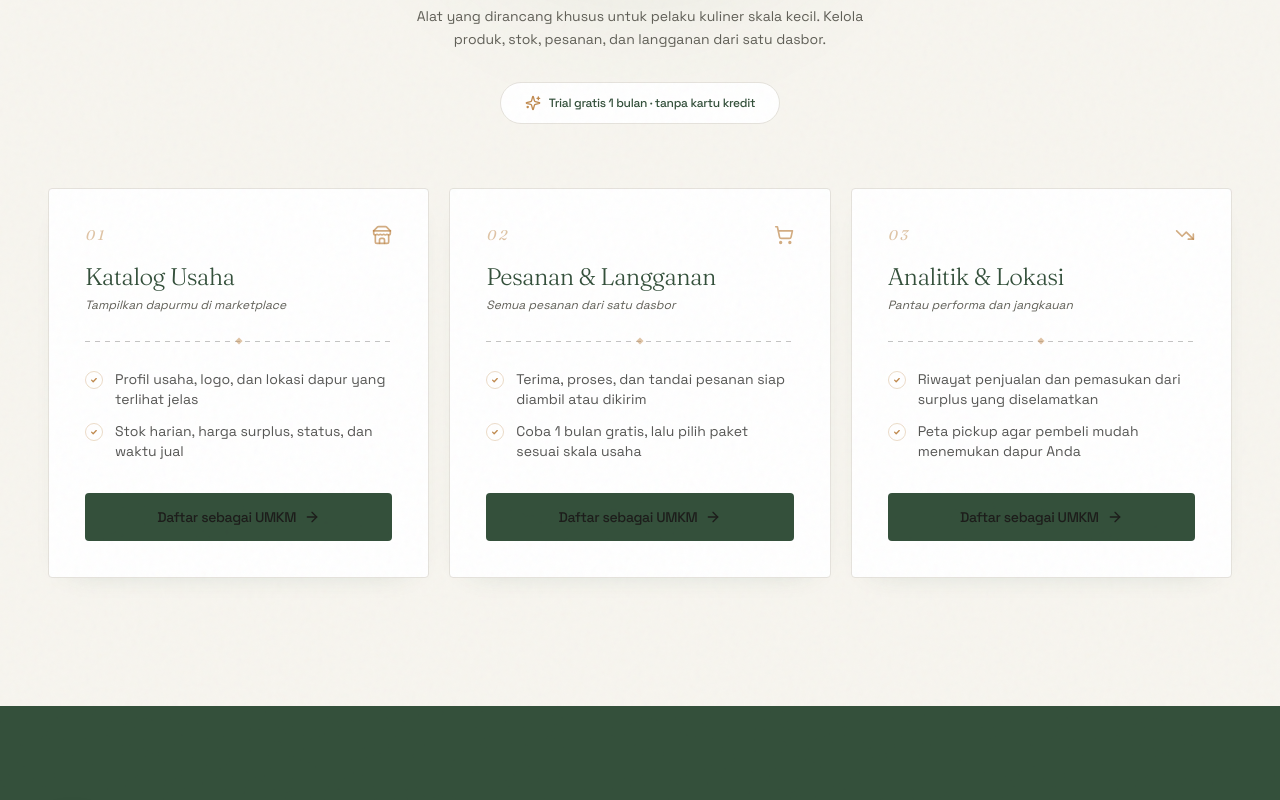
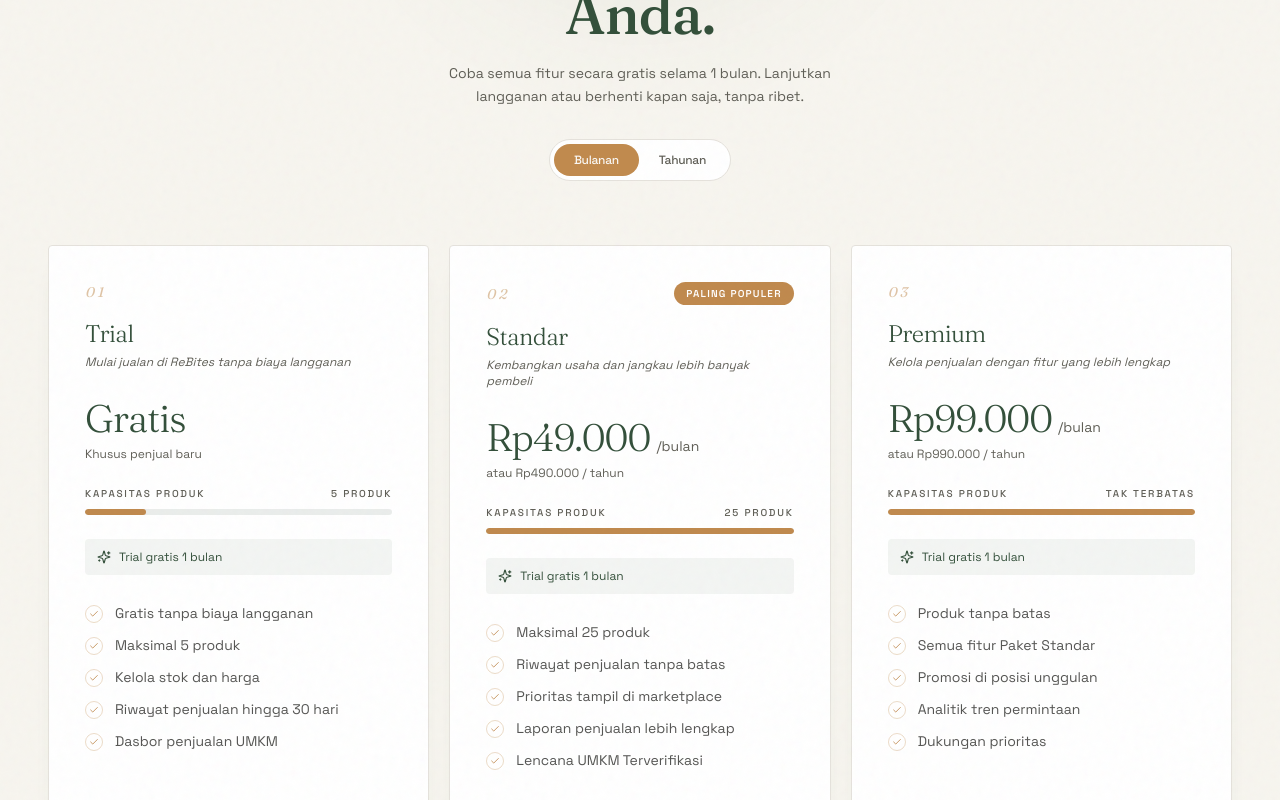
Before and after one commit to kayy-eci/Rebitesss, a Next.js app: page /homePage in a window 1280 px wide. Shown: the part 5140-5940 px from the top of the page. Built offline with nearby package versions, Linux system fonts and the light colour scheme; grey boxes are pictures that could not be loaded.

Commit message:
ubah card langganan homepage

```diff
--- a/app/homePage/page.tsx
+++ b/app/homePage/page.tsx
@@ -1,3 +1,8 @@
+"use client";
+
+import { useState } from "react";
+import { AnimatePresence, motion } from "framer-motion";
+
 import { Navbar } from "@/app/components/Navbar";
 import { Hero } from "@/app/components/Hero";
 import { ExploreSection } from "@/app/components/ExploreSection";
@@ -6,59 +11,81 @@ import { VendorSection } from "@/app/components/VendorSection";
 import { SiteFooter } from "@/app/components/Footer";
 import { Reveal } from "@/app/components/reveal";
 import { MagneticButton } from "@/app/components/magnetic-button";
+
 import {
   ArrowRight,
-  ShoppingCart,
+  Check,
   Sparkles,
-  Store,
-  TrendingDown,
-  type LucideIcon,
 } from "lucide-react";
 
-const UMKM_GROUPS: {
-  icon: LucideIcon;
-  title: string;
-  tagline: string;
-  features: string[];
-}[] = [
+const PLANS = [
   {
-    icon: Store,
-    title: "Katalog Usaha",
-    tagline: "Tampilkan dapurmu di marketplace",
+    name: "Trial",
+    tagline: "Mulai jualan di ReBites tanpa biaya langganan",
+    monthly: 0,
+    yearly: 0,
     features: [
-      "Profil usaha, logo, dan lokasi dapur yang terlihat jelas",
-      "Stok harian, harga surplus, status, dan waktu jual",
+      "Gratis tanpa biaya langganan",
+      "Maksimal 5 produk",
+      "Kelola stok dan harga",
+      "Riwayat penjualan hingga 30 hari",
+      "Dasbor penjualan UMKM",
     ],
+    capacity: 5,
+    popular: false,
+    cta: "Mulai Gratis",
   },
   {
-    icon: ShoppingCart,
-    title: "Pesanan & Langganan",
-    tagline: "Semua pesanan dari satu dasbor",
+    name: "Standar",
+    tagline: "Kembangkan usaha dan jangkau lebih banyak pembeli",
+    monthly: 49000,
+    yearly: 490000,
     features: [
-      "Terima, proses, dan tandai pesanan siap diambil atau dikirim",
-      "Coba 1 bulan gratis, lalu pilih paket sesuai skala usaha",
+      "Maksimal 25 produk",
+      "Riwayat penjualan tanpa batas",
+      "Prioritas tampil di marketplace",
+      "Laporan penjualan lebih lengkap",
+      "Lencana UMKM Terverifikasi",
     ],
+    capacity: 25,
+    popular: true,
+    cta: "Pilih Paket",
   },
   {
-    icon: TrendingDown,
-    title: "Analitik & Lokasi",
-    tagline: "Pantau performa dan jangkauan",
+    name: "Premium",
+    tagline: "Kelola penjualan dengan fitur yang lebih lengkap",
+    monthly: 99000,
+    yearly: 990000,
     features: [
-      "Riwayat penjualan dan pemasukan dari surplus yang diselamatkan",
-      "Peta pickup agar pembeli mudah menemukan dapur Anda",
+      "Produk tanpa batas",
+      "Semua fitur Paket Standar",
+      "Promosi di posisi unggulan",
+      "Analitik tren permintaan",
+      "Dukungan prioritas",
     ],
+    capacity: Infinity,
+    popular: false,
+    cta: "Pilih Paket",
   },
 ];
 
 export default function HomePage() {
+  const [billing, setBilling] = useState<"monthly" | "yearly">("monthly");
+
   return (
     <div>
       <Navbar />
+
       <main className="bg-cream-50">
         <Hero />
+
         <ExploreSection />
+
         <UrgentDealsSection />
+
         <VendorSection />
+
+        {/* ── LANGGANAN / PAKET UMKM ───────────────────────────── */}
         <section
           id="umkm"
           className="grain-overlay relative overflow-hidden bg-cream py-24 lg:py-32"
@@ -71,109 +98,268 @@ export default function HomePage() {
             <div className="mx-auto max-w-3xl text-center">
               <Reveal delay={0.1}>
                 <h2 className="mt-6 font-display text-[clamp(2rem,4.5vw,3.5rem)] font-medium leading-[1.02] tracking-[-0.02em] text-primary">
-                  Kelola surplus, <span>tambah pemasukan.</span>
+                  Pilih paket yang <span>sesuai</span> dengan kebutuhan usaha
+                  Anda.
                 </h2>
               </Reveal>
 
               <Reveal delay={0.15}>
                 <p className="mx-auto mt-5 max-w-md font-sans text-sm leading-relaxed text-muted-foreground">
-                  Alat yang dirancang khusus untuk pelaku kuliner skala kecil.
-                  Kelola produk, stok, pesanan, dan langganan dari satu dasbor.
+                  Coba semua fitur secara gratis selama 1 bulan. Lanjutkan
+                  langganan atau berhenti kapan saja, tanpa ribet.
                 </p>
               </Reveal>
 
+              {/* Billing toggle */}
               <Reveal delay={0.2}>
                 <div className="mt-8 flex justify-center">
-                  <div className="inline-flex items-center gap-2 rounded-full border border-border bg-white px-6 py-3">
-                    <Sparkles className="h-4 w-4 text-caramel" />
-                    <span className="font-sans text-xs font-medium tracking-tight text-primary">
-                      Trial gratis 1 bulan · tanpa kartu kredit
+                  <div className="relative inline-flex items-center rounded-full border border-border bg-white p-1">
+                    {[
+                      {
+                        key: "monthly",
+                        label: "Bulanan",
+                      },
+                      {
+                        key: "yearly",
+                        label: "Tahunan",
+                      },
+                    ].map((mode) => {
+                      const active = billing === mode.key;
+
+                      return (
+                        <button
+                          key={mode.key}
+                          type="button"
+                          onClick={() =>
+                            setBilling(
+                              mode.key as "monthly" | "yearly"
+                            )
+                          }
+                          className={`relative z-10 flex items-center gap-2 rounded-full px-5 py-2 font-sans text-xs font-medium tracking-tight transition-colors duration-300 ${
+                            active
+                              ? "text-primary-foreground"
+                              : "text-muted-foreground hover:text-caramel"
+                          }`}
+                        >
+                          {active && (
+                            <motion.span
+                              layoutId="billing-pill"
+                              className="absolute inset-0 rounded-full bg-caramel"
+                              transition={{
+                                type: "spring",
+                                stiffness: 320,
+                                damping: 28,
+                              }}
+                            />
+                          )}
+
+                          <span className="relative z-10">
+                            {mode.label}
                           </span>
+                        </button>
+                      );
+                    })}
                   </div>
                 </div>
               </Reveal>
             </div>
 
-            {/* Fitur UMKM */}
+            {/* Pricing cards */}
             <div className="mt-14 grid gap-5 lg:mt-16 lg:grid-cols-3">
-              {UMKM_GROUPS.map((group, i) => (
-                <Reveal key={group.title} delay={i * 0.1} className="h-full">
-                  <div className="relative flex h-full flex-col overflow-hidden rounded-[var(--radius)] border border-border bg-background p-8 shadow-[0_10px_30px_-24px_rgba(34,81,56,0.3)] transition-all duration-300 hover:-translate-y-1 hover:border-caramel/40 lg:p-9">
+              {PLANS.map((plan, i) => {
+                const yearlyMode = billing === "yearly";
+
+                const priceLabel =
+                  plan.monthly === 0
+                    ? "Gratis"
+                    : `Rp${(
+                        yearlyMode ? plan.yearly : plan.monthly
+                      ).toLocaleString("id-ID")}`;
+
+                const priceSuffix =
+                  plan.monthly === 0
+                    ? ""
+                    : yearlyMode
+                      ? "/tahun"
+                      : "/bulan";
+
+                const subLine =
+                  plan.monthly === 0
+                    ? "Khusus penjual baru"
+                    : yearlyMode
+                      ? `Hemat 2 bulan · setara Rp${Math.round(
+                          plan.yearly / 12
+                        ).toLocaleString("id-ID")} / bulan`
+                      : `atau Rp${plan.yearly.toLocaleString(
+                          "id-ID"
+                        )} / tahun`;
+
+                const capacityPct =
+                  plan.capacity === Infinity
+                    ? 100
+                    : Math.max(
+                        12,
+                        (plan.capacity / 25) * 100
+                      );
+
+                return (
+                  <Reveal
+                    key={plan.name}
+                    delay={i * 0.1}
+                    className="h-full"
+                  >
+                    <div className="group relative flex h-full flex-col overflow-hidden rounded-[var(--radius)] border border-border bg-background p-8 shadow-[0_10px_30px_-24px_rgba(34,81,56,0.3)] transition-all duration-300 hover:-translate-y-1 hover:border-caramel/40 lg:p-9">
+                      {/* Number */}
                       <div className="relative flex items-center justify-between">
                         <span className="font-display text-sm italic tracking-[0.2em] text-caramel/50">
                           0{i + 1}
                         </span>
-                      <group.icon className="h-5 w-5 text-caramel/70" />
+
+                        {plan.popular && (
+                          <span className="rounded-full bg-caramel px-3 py-1 font-sans text-[10px] font-semibold uppercase tracking-[0.12em] text-white">
+                            Paling populer
+                          </span>
+                        )}
                       </div>
 
+                      {/* Name */}
                       <h3 className="mt-4 font-display text-2xl font-light tracking-tight text-primary">
-                      {group.title}
+                        {plan.name}
                       </h3>
 
+                      {/* Tagline */}
                       <p className="mt-1 font-sans text-xs italic text-muted-foreground">
-                      {group.tagline}
+                        {plan.tagline}
                       </p>
 
-                    <div className="relative mt-7 flex-1 pt-7 text-foreground/75">
-                      <span
-                        aria-hidden
-                        className="absolute inset-x-0 top-0 h-px"
-                        style={{
-                          background:
-                            "repeating-linear-gradient(90deg, currentColor 0 5px, transparent 5px 10px)",
-                          opacity: 0.35,
+                      {/* Price */}
+                      <div className="mt-6 flex items-baseline gap-1.5 text-primary">
+                        <div className="relative h-[3rem] overflow-hidden">
+                          <AnimatePresence
+                            mode="wait"
+                            initial={false}
+                          >
+                            <motion.span
+                              key={priceLabel}
+                              initial={{
+                                opacity: 0,
+                                y: 16,
                               }}
+                              animate={{
+                                opacity: 1,
+                                y: 0,
+                              }}
+                              exit={{
+                                opacity: 0,
+                                y: -16,
+                              }}
+                              transition={{
+                                duration: 0.3,
+                                ease: [
+                                  0.22,
+                                  1,
+                                  0.36,
+                                  1,
+                                ],
+                              }}
+                              className="block font-display text-[clamp(2.4rem,3vw,3rem)] font-light leading-[3rem] tracking-tight tabular-nums"
+                            >
+                              {priceLabel}
+                            </motion.span>
+                          </AnimatePresence>
+                        </div>
+
+                        {priceSuffix && (
+                          <span className="font-sans text-sm text-muted-foreground">
+                            {priceSuffix}
+                          </span>
+                        )}
+                      </div>
+
+                      {/* Annual information */}
+                      <p className="mt-1 font-sans text-xs text-muted-foreground">
+                        {subLine}
+                      </p>
+
+                      {/* Capacity */}
+                      <div className="mt-6">
+                        <div className="flex items-center justify-between font-sans text-[10px] font-medium uppercase tracking-[0.18em] text-muted-foreground">
+                          <span>Kapasitas produk</span>
+
+                          <span>
+                            {plan.capacity === Infinity
+                              ? "Tak terbatas"
+                              : `${plan.capacity} produk`}
+                          </span>
+                        </div>
+
+                        <div className="mt-2 h-1.5 overflow-hidden rounded-full bg-primary/10">
+                          <motion.div
+                            initial={{ width: 0 }}
+                            whileInView={{
+                              width: `${capacityPct}%`,
+                            }}
+                            viewport={{
+                              once: true,
+                              amount: 0.8,
+                            }}
+                            transition={{
+                              duration: 0.8,
+                              delay: i * 0.1,
+                              ease: [0.22, 1, 0.36, 1],
+                            }}
+                            className="h-full rounded-full bg-caramel"
                           />
-                      <span
-                        aria-hidden
-                        className="absolute left-1/2 top-0 h-[5px] w-[5px] -translate-x-1/2 -translate-y-1/2 rotate-45 bg-caramel/50"
-                      />
+                        </div>
+                      </div>
 
-                      <ul className="space-y-3">
-                        {group.features.map((f, j) => (
+                      {/* Trial notice */}
+                      <div className="mt-6 flex items-center gap-2 rounded-[var(--radius)] bg-primary/[0.06] px-3 py-2.5 text-xs text-primary">
+                        <Sparkles className="h-3.5 w-3.5 shrink-0" />
+                        Trial gratis 1 bulan
+                      </div>
+
+                      {/* Features */}
+                      <ul className="mt-7 flex-1 space-y-3">
+                        {plan.features.map((feature, j) => (
                           <li
                             key={j}
-                            className="flex items-start gap-3 font-sans text-sm"
+                            className="flex items-start gap-3 font-sans text-sm text-foreground/75"
                           >
                             <span className="mt-0.5 flex h-[18px] w-[18px] shrink-0 items-center justify-center rounded-full border border-caramel/30 text-caramel">
-                              <svg
-                                viewBox="0 0 10 10"
-                                className="h-2 w-2"
-                                aria-hidden
-                              >
-                                <path
-                                  d="M2 5.2l2 2 3.8-4"
-                                  stroke="currentColor"
-                                  strokeWidth="1.6"
-                                  fill="none"
-                                  strokeLinecap="round"
-                                  strokeLinejoin="round"
-                                />
-                              </svg>
+                              <Check className="h-2.5 w-2.5" />
                             </span>
-                            {f}
+
+                            {feature}
                           </li>
                         ))}
                       </ul>
-                    </div>
 
+                      {/* CTA */}
                       <div className="relative mt-8">
                         <MagneticButton
                           href="/register"
-                        variant="default"
+                          variant={
+                            plan.popular
+                              ? "default"
+                              : "outline"
+                          }
                           className="w-full"
                         >
-                        Daftar sebagai UMKM
+                          {plan.cta}
+
                           <ArrowRight className="h-4 w-4 transition-transform duration-300 group-hover:translate-x-1" />
                         </MagneticButton>
                       </div>
                     </div>
                   </Reveal>
-              ))}
+                );
+              })}
             </div>
           </div>
         </section>
       </main>
+
       <SiteFooter />
     </div>
   );
```
Lines whose indentation alone changed are shown as unchanged.
